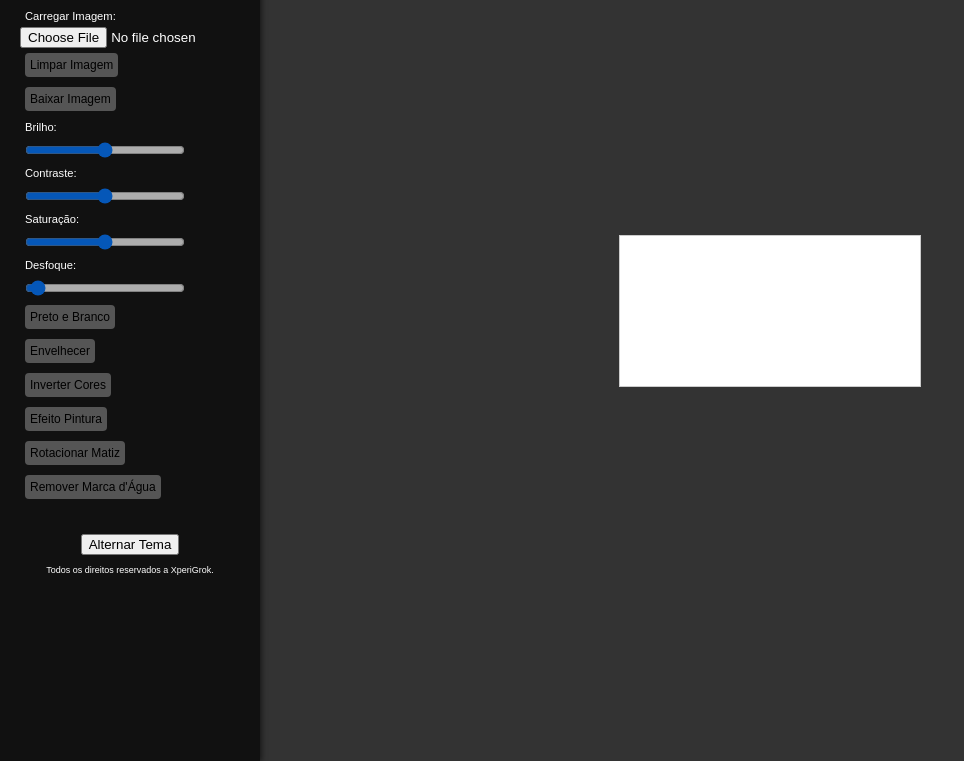
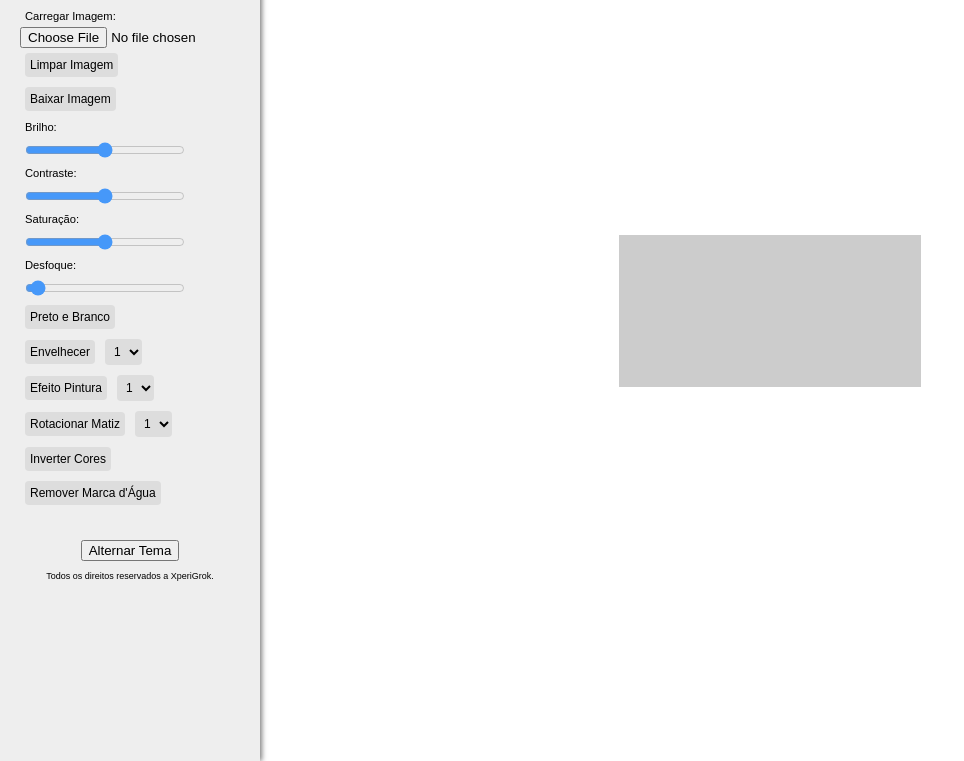
Before and after one commit to rtoram/xperiefeeffect, a plain HTML site: page index.html in a window 1280 px wide. Shown: the part 79-840 px from the top of the page, without its empty margins (0-964 px from the left). Drawn offline with Linux system fonts and the light colour scheme.

Commit message:
Update index.html

```diff
--- a/index.html
+++ b/index.html
@@ -6,22 +6,22 @@
     <title>XperiEffect</title>
     <style>
         :root {
+            --background-color: #fff;
+            --text-color: #000;
+            --sidebar-color: #eee;
+            --canvas-background: #ccc;
+            --button-background: #ddd;
+            --button-hover-background: #bbb;
+            --button-text-color: #000;
+        }
+
+        .dark-theme {
             --background-color: #333;
             --text-color: #fff;
             --sidebar-color: #111;
             --canvas-background: #fff;
             --button-background: #555;
             --button-hover-background: #777;
-            --button-text-color: #000;
-        }
-
-        .light-theme {
-            --background-color: #fff;
-            --text-color: #000;
-            --sidebar-color: #eee;
-            --canvas-background: #ccc;
-            --button-background: #ddd;
-            --button-hover-background: #bbb;
             --button-text-color: #000;
         }
 
@@ -83,7 +83,7 @@
             font-size: 70%;
         }
 
-        .controls button, .controls input[type="range"] {
+        .controls button, .controls input[type="range"], .controls select {
             margin: 5px;
             padding: 5px;
             background-color: var(--button-background);
@@ -127,6 +127,15 @@
             color: var(--text-color);
             background-color: var(--sidebar-color);
         }
+
+        .effect-level {
+            display: flex;
+            align-items: center;
+        }
+
+        .effect-level select {
+            margin-left: 5px;
+        }
     </style>
 </head>
 <body>
@@ -145,11 +154,35 @@
             <input type="range" id="saturate" min="0" max="200" value="100" step="1" oninput="adjustImage()">
             <label for="blur">Desfoque:</label>
             <input type="range" id="blur" min="0" max="10" value="0" step="0.1" oninput="adjustImage()">
-            <button onclick="applyGrayscale()">Preto e Branco</button>
-            <button onclick="applySepia()">Envelhecer</button>
+            <div class="effect-level">
+                <button onclick="applyGrayscale()">Preto e Branco</button>
+            </div>
+            <div class="effect-level">
+                <button onclick="applySepia()">Envelhecer</button>
+                <select id="sepiaLevel" onchange="applySepia()">
+                    <option value="1">1</option>
+                    <option value="2">2</option>
+                    <option value="3">3</option>
+                </select>
+            </div>
+            <div class="effect-level">
+                <button onclick="applyPaintEffect()">Efeito Pintura</button>
+                <select id="paintEffectLevel" onchange="applyPaintEffect()">
+                    <option value="1">1</option>
+                    <option value="2">2</option>
+                    <option value="3">3</option>
+                </select>
+            </div>
+            <div class="effect-level">
+                <button onclick="applyHueRotate()">Rotacionar Matiz</button>
+                <select id="hueRotateLevel" onchange="applyHueRotate()">
+                    <option value="1">1</option>
+                    <option value="2">2</option>
+                    <option value="3">3</option>
+                    <option value="4">4</option>
+                </select>
+            </div>
             <button onclick="applyInvert()">Inverter Cores</button>
-            <button onclick="applyPaintEffect()">Efeito Pintura</button>
-            <button onclick="applyHueRotate()">Rotacionar Matiz</button>
             <button onclick="removeWatermark()">Remover Marca d'Água</button>
         </div>
         <div class="theme-toggle">
@@ -211,7 +244,7 @@
         }
 
         function applySepia() {
-            const level = prompt("Escolha o nível de envelhecimento (1-3):", "1");
+            const level = document.getElementById('sepiaLevel').value;
             if (level >= 1 && level <= 3) {
                 const sepiaValue = level * 33.33;
                 ctx.filter = `sepia(${sepiaValue}%)`;
@@ -225,7 +258,7 @@
         }
 
         function applyPaintEffect() {
-            const effect = prompt("Escolha o efeito de pintura (1-3):", "1");
+            const effect = document.getElementById('paintEffectLevel').value;
             if (effect == 1) {
                 ctx.filter = 'contrast(150%) saturate(200%)';
             } else if (effect == 2) {
@@ -237,7 +270,7 @@
         }
 
         function applyHueRotate() {
-            const rotation = prompt("Escolha a rotação de matiz (1-4):", "1");
+            const rotation = document.getElementById('hueRotateLevel').value;
             if (rotation == 1) {
                 ctx.filter = 'hue-rotate(90deg)';
             } else if (rotation == 2) {
@@ -255,7 +288,7 @@
         }
 
         function toggleTheme() {
-            document.body.classList.toggle('light-theme');
+            document.body.classList.toggle('dark-theme');
         }
     </script>
 </body>
```
